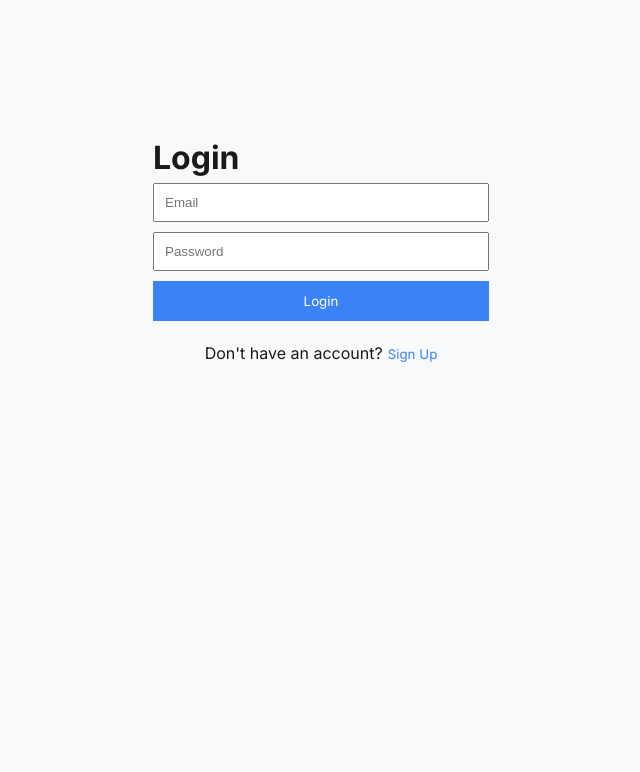
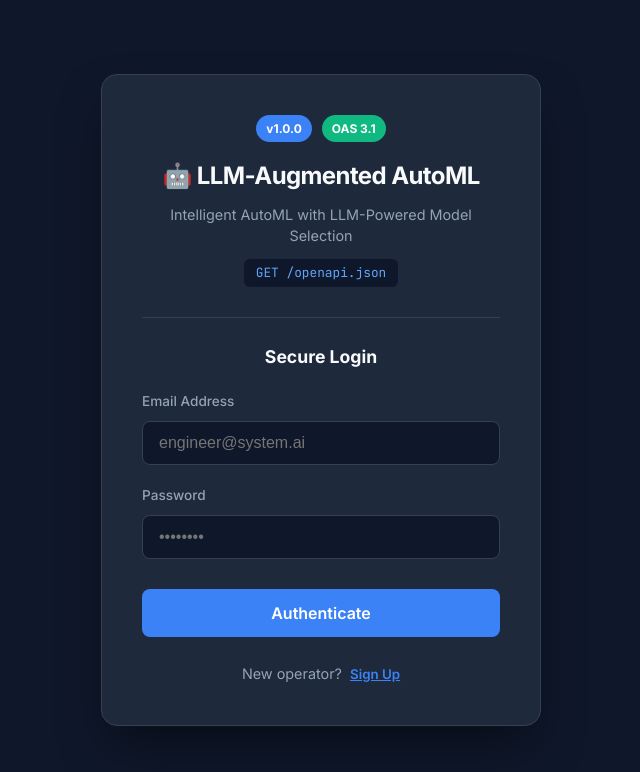
Before and after one commit to Dhinesh018/AutoMl, a React app in the folder frontend/: page / in a window 1280 px wide. Shown: the top 772 px of the page, without its empty margins (319-959 px from the left). Built offline with nearby package versions, Linux system fonts and the light colour scheme; no server answers; the HTML template or start-up script is replaced by a standard one.

Commit message:
upload : polished loginpage.jsx

```diff
--- a/frontend/src/pages/LoginPage.jsx
+++ b/frontend/src/pages/LoginPage.jsx
@@ -4,20 +4,15 @@ import api from '../utils/api'
 const LoginPage = ({ onLogin }) => {
   const [email, setEmail] = useState('')
   const [password, setPassword] = useState('')
-  const [isSignup, setIsSignup] = useState(false) // You used 'isSignup' here...
+  const [isSignup, setIsSignup] = useState(false)
   const [error, setError] = useState(null)
 
   const handleSubmit = async (e) => {
     e.preventDefault();
     setError('');
-
     try {
-      // FIX: Use 'isSignup' and flip the logic
-      // If isSignup is true, go to signup. Otherwise, go to login.
       const endpoint = isSignup ? '/auth/signup' : '/auth/login';
-
       const response = await api.post(endpoint, { email, password });
-
       const token = response.data.access_token;
 
       if (token) {
@@ -27,50 +22,212 @@ const LoginPage = ({ onLogin }) => {
       } else {
         setError('No token received');
       }
-
     } catch (err) {
       console.error('Auth error:', err);
-      // Backend usually sends error in err.response.data.detail
       setError(err.response?.data?.detail || 'Authentication failed');
     }
   };
 
   return (
-    <div style={{ maxWidth: '400px', margin: '100px auto', padding: '2rem' }}>
-      <h1>{isSignup ? 'Sign Up' : 'Login'}</h1>
+    <div style={styles.container}>
+      <div style={styles.card}>
+        {/* Technical Header Section */}
+        <div style={styles.header}>
+          <div style={styles.badgeRow}>
+            <span style={styles.versionBadge}>v1.0.0</span>
+            <span style={styles.oasBadge}>OAS 3.1</span>
+          </div>
+          <h1 style={styles.mainTitle}>🤖 LLM-Augmented AutoML</h1>
+          <p style={styles.subTitle}>Intelligent AutoML with LLM-Powered Model Selection</p>
+          <code style={styles.endpointPath}>GET /openapi.json</code>
+        </div>
 
-      <form onSubmit={handleSubmit}>
+        <hr style={styles.divider} />
+
+        <h2 style={styles.formTitle}>{isSignup ? 'Create Account' : 'Secure Login'}</h2>
+
+        <form onSubmit={handleSubmit} style={styles.form}>
+          <div style={styles.inputGroup}>
+            <label style={styles.label}>Email Address</label>
             <input
               type="email"
-          placeholder="Email"
+              placeholder="engineer@system.ai"
               value={email}
               onChange={(e) => setEmail(e.target.value)}
-          style={{ width: '100%', padding: '10px', marginBottom: '10px' }}
+              style={styles.input}
+              required
             />
+          </div>
 
+          <div style={styles.inputGroup}>
+            <label style={styles.label}>Password</label>
             <input
               type="password"
-          placeholder="Password"
+              placeholder="••••••••"
               value={password}
               onChange={(e) => setPassword(e.target.value)}
-          style={{ width: '100%', padding: '10px', marginBottom: '10px' }}
+              style={styles.input}
+              required
             />
+          </div>
 
-        {error && <p style={{ color: 'red' }}>{error}</p>}
+          {error && <div style={styles.errorBox}>{error}</div>}
 
-        <button type="submit" style={{ width: '100%', padding: '12px', background: '#3b82f6', color: 'white', border: 'none' }}>
-          {isSignup ? 'Sign Up' : 'Login'}
+          <button type="submit" style={styles.button}>
+            {isSignup ? 'Initialize System Access' : 'Authenticate'}
           </button>
         </form>
 
-      <p style={{ marginTop: '20px', textAlign: 'center' }}>
-        {isSignup ? 'Already have an account?' : "Don't have an account?"}
-        <button onClick={() => setIsSignup(!isSignup)} style={{ marginLeft: '5px', color: '#3b82f6', background: 'none', border: 'none', cursor: 'pointer' }}>
+        <p style={styles.footerText}>
+          {isSignup ? 'Already registered?' : "New operator?"}
+          <button
+            onClick={() => setIsSignup(!isSignup)}
+            style={styles.switchButton}
+          >
             {isSignup ? 'Login' : 'Sign Up'}
           </button>
         </p>
       </div>
+    </div>
   )
 }
 
+const styles = {
+  container: {
+    minHeight: '100vh',
+    display: 'flex',
+    alignItems: 'center',
+    justifyContent: 'center',
+    background: '#0f172a', // Deep slate background
+    fontFamily: "'Inter', system-ui, sans-serif",
+    padding: '20px',
+  },
+  card: {
+    width: '100%',
+    maxWidth: '440px',
+    background: '#1e293b',
+    padding: '40px',
+    borderRadius: '16px',
+    boxShadow: '0 25px 50px -12px rgba(0, 0, 0, 0.5)',
+    border: '1px solid #334155',
+  },
+  header: {
+    textAlign: 'center',
+    marginBottom: '30px',
+  },
+  badgeRow: {
+    display: 'flex',
+    justifyContent: 'center',
+    gap: '10px',
+    marginBottom: '15px',
+  },
+  versionBadge: {
+    background: '#3b82f6',
+    color: '#fff',
+    padding: '4px 10px',
+    borderRadius: '20px',
+    fontSize: '0.75rem',
+    fontWeight: 'bold',
+  },
+  oasBadge: {
+    background: '#10b981',
+    color: '#fff',
+    padding: '4px 10px',
+    borderRadius: '20px',
+    fontSize: '0.75rem',
+    fontWeight: 'bold',
+  },
+  mainTitle: {
+    color: '#f8fafc',
+    fontSize: '1.5rem',
+    margin: '0 0 8px 0',
+    letterSpacing: '-0.025em',
+  },
+  subTitle: {
+    color: '#94a3b8',
+    fontSize: '0.9rem',
+    margin: 0,
+    lineHeight: '1.5',
+  },
+  endpointPath: {
+    display: 'inline-block',
+    marginTop: '12px',
+    background: '#0f172a',
+    color: '#60a5fa',
+    padding: '4px 12px',
+    borderRadius: '6px',
+    fontSize: '0.8rem',
+  },
+  divider: {
+    border: '0',
+    borderTop: '1px solid #334155',
+    margin: '25px 0',
+  },
+  formTitle: {
+    color: '#f8fafc',
+    fontSize: '1.1rem',
+    marginBottom: '20px',
+    textAlign: 'center',
+  },
+  inputGroup: {
+    marginBottom: '20px',
+  },
+  label: {
+    display: 'block',
+    color: '#94a3b8',
+    fontSize: '0.85rem',
+    marginBottom: '8px',
+    fontWeight: '500',
+  },
+  input: {
+    width: '100%',
+    padding: '12px 16px',
+    background: '#0f172a',
+    border: '1px solid #334155',
+    borderRadius: '8px',
+    color: '#f8fafc',
+    fontSize: '1rem',
+    boxSizing: 'border-box',
+    outline: 'none',
+    transition: 'border-color 0.2s',
+  },
+  button: {
+    width: '100%',
+    padding: '14px',
+    background: '#3b82f6',
+    color: 'white',
+    border: 'none',
+    borderRadius: '8px',
+    fontSize: '1rem',
+    fontWeight: '600',
+    cursor: 'pointer',
+    marginTop: '10px',
+    transition: 'background 0.2s',
+  },
+  errorBox: {
+    background: 'rgba(239, 68, 68, 0.1)',
+    color: '#f87171',
+    padding: '12px',
+    borderRadius: '8px',
+    fontSize: '0.85rem',
+    marginBottom: '20px',
+    border: '1px solid rgba(239, 68, 68, 0.2)',
+  },
+  footerText: {
+    marginTop: '25px',
+    textAlign: 'center',
+    color: '#94a3b8',
+    fontSize: '0.9rem',
+  },
+  switchButton: {
+    marginLeft: '8px',
+    color: '#3b82f6',
+    background: 'none',
+    border: 'none',
+    cursor: 'pointer',
+    fontWeight: '600',
+    textDecoration: 'underline',
+  }
+}
+
 export default LoginPage
```
Lines whose indentation alone changed are shown as unchanged.
